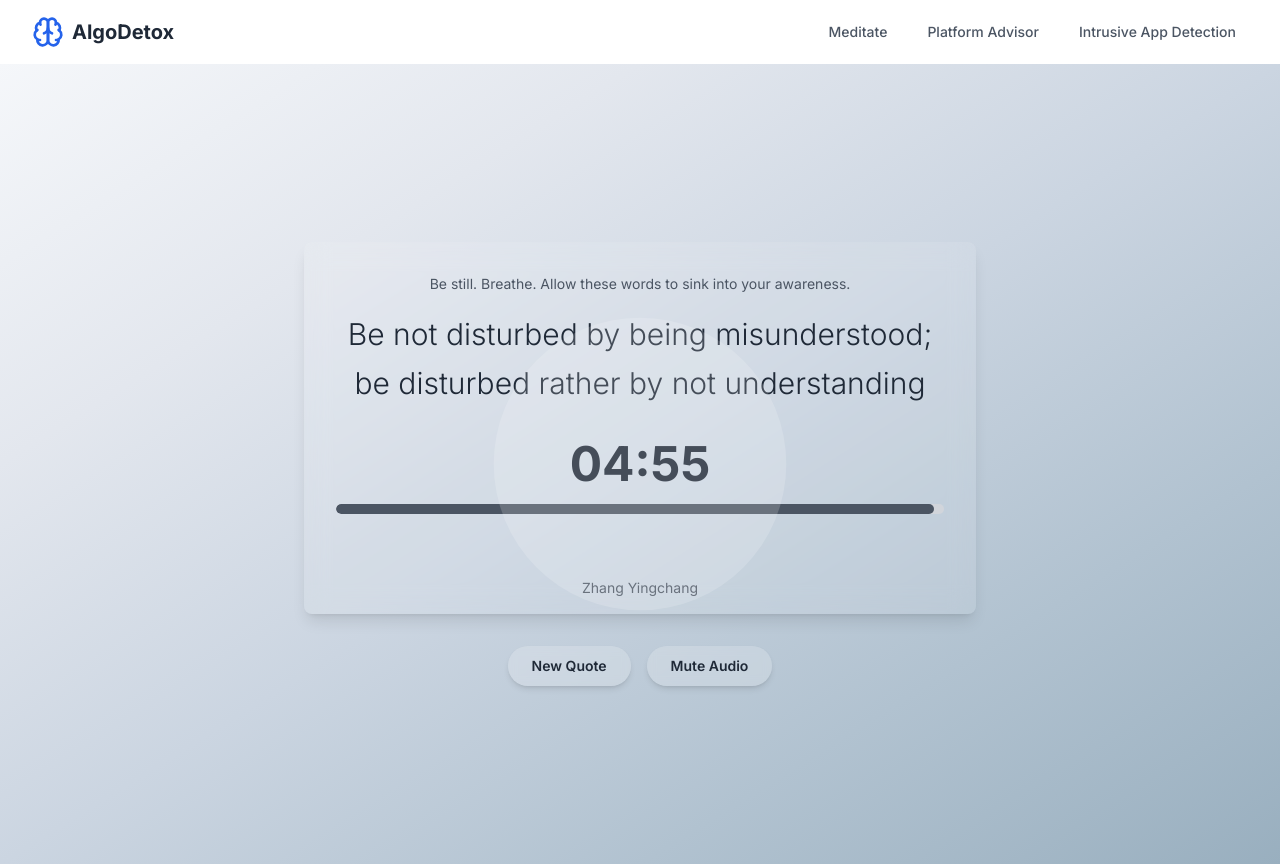
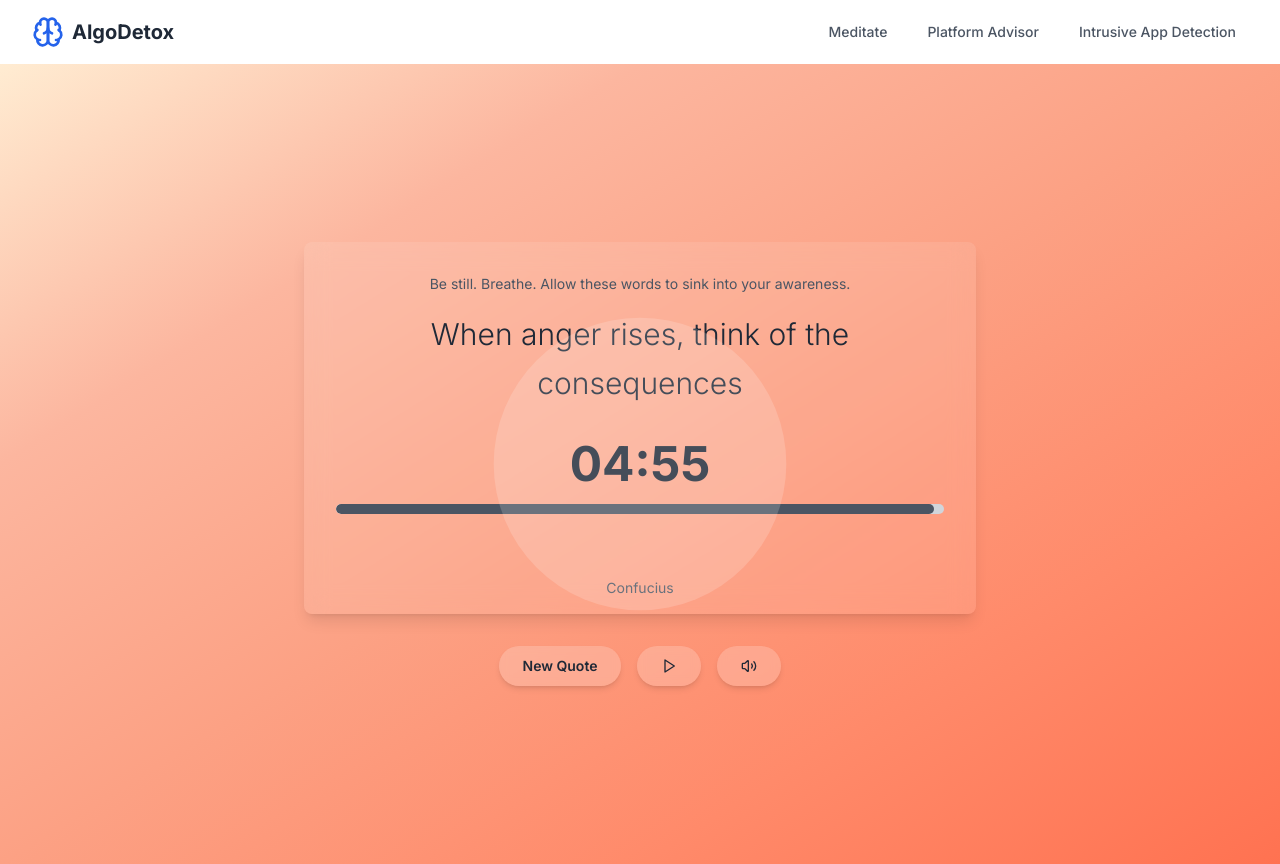
Before and after one commit to taman-islam/algoDetox, a Next.js app: page /meditate in a window 1280 px wide. Built offline with nearby package versions, Linux system fonts and the light colour scheme.

Commit message:
added play button

```diff
--- a/src/app/(subroutes)/meditate/page.tsx
+++ b/src/app/(subroutes)/meditate/page.tsx
@@ -1,10 +1,11 @@
 'use client';
 
-import { useState, useEffect } from 'react';
+import { useState, useEffect, useRef } from 'react';
 import { Button } from '@/components/ui/button';
 import { QuoteDisplay } from './components/QuoteDisplay';
 import { AnimatePresence, motion } from 'framer-motion';
 import { BreathingCircle } from './components/BreathingCircle';
+import { PlayIcon, PauseIcon, Volume2, VolumeX } from 'lucide-react';
 
 import { quotes, type Quote } from './Quotes';
 import {
@@ -36,37 +37,59 @@ const backgroundGradients = [
 const MEDITATION_TIME = 300; // 5 minutes in seconds
 
 export default function MeditatePage() {
-  const [currentQuote, setCurrentQuote] = useState<Quote>({
-    quote: '',
-    source: '',
-  });
+  const initialQuote: Quote = quotes[Math.floor(Math.random() * quotes.length)];
+  const initialBreathingInstruction: BreathingInstruction = getRandomBreathingInstruction();
+  const initialBackgroundIndex = Math.min(
+    Math.floor(Math.random() * backgroundGradients.length),
+    backgroundGradients.length - 1,
+  );
+  const initialBackground = backgroundGradients[initialBackgroundIndex];
+
+  const [currentQuote, setCurrentQuote] = useState<Quote>(initialQuote);
   const [currentBreathingInstruction, setCurrentBreathingInstruction] =
-    useState<BreathingInstruction>(getRandomBreathingInstruction());
-  const [currentBackground, setCurrentBackground] = useState('');
+    useState<BreathingInstruction>(initialBreathingInstruction);
+  const [currentBackground, setCurrentBackground] = useState(initialBackground);
   const [timeRemaining, setTimeRemaining] = useState(MEDITATION_TIME);
   const [isTransitioning, setIsTransitioning] = useState(false);
-  const [audioControl, setAudioControl] = useState<
-    HTMLAudioElement | undefined
-  >();
+  const [isPlaying, setIsPlaying] = useState(false);
+  const [isMuted, setIsMuted] = useState(false);
+  const audioRef = useRef<HTMLAudioElement | null>(null);
+
+  const togglePlay = () => {
+    if (audioRef.current) {
+      if (isPlaying) {
+        audioRef.current.pause();
+      } else {
+        audioRef.current.play();
+      }
+      setIsPlaying(!isPlaying);
+    }
+  };
+
+  const toggleMute = () => {
+    if (audioRef.current) {
+      audioRef.current.muted = !isMuted;
+      setIsMuted(!isMuted);
+    }
+  };
 
   useEffect(() => {
-    setCurrentQuote(quotes[Math.floor(Math.random() * quotes.length)]);
-    setCurrentBackground(
-      backgroundGradients[
+    const audio = new Audio(
+      AUDIO_PATHS[
         Math.min(
-          Math.floor(Math.random() * backgroundGradients.length),
-          backgroundGradients.length - 1,
+          Math.floor(Math.random() * AUDIO_PATHS.length),
+          AUDIO_PATHS.length - 1,
         )
       ],
     );
+    audio.loop = true;
+    audioRef.current = audio;
+
+    return () => {
+      audio.pause();
+      audio.currentTime = 0;
+    };
   }, []);
-
-  const muteUnmuteAudio = () => {
-    console.log(audioControl);
-    if (audioControl) {
-      audioControl.muted = !audioControl.muted;
-    }
-  };
 
   useEffect(() => {
     const timer = setInterval(() => {
@@ -95,38 +118,18 @@ export default function MeditatePage() {
             )
           ];
       } while (newQuote.quote === currentQuote.quote);
+
+      const newBackgroundIndex = Math.min(
+        Math.floor(Math.random() * backgroundGradients.length),
+        backgroundGradients.length - 1,
+      );
       setCurrentQuote(newQuote);
-      setCurrentBackground(
-        backgroundGradients[
-          Math.min(
-            Math.floor(Math.random() * backgroundGradients.length),
-            backgroundGradients.length - 1,
-          )
-        ],
-      );
+      setCurrentBackground(backgroundGradients[newBackgroundIndex]);
       setCurrentBreathingInstruction(getRandomBreathingInstruction());
       setTimeRemaining(MEDITATION_TIME);
       setIsTransitioning(false);
     }, 1000);
   };
-
-  useEffect(() => {
-    const audio = new Audio(
-      AUDIO_PATHS[
-        Math.min(
-          Math.floor(Math.random() * AUDIO_PATHS.length),
-          AUDIO_PATHS.length - 1,
-        )
-      ],
-    );
-    audio.loop = true;
-    audio.play();
-    setAudioControl(audio);
-    return () => {
-      audio.pause();
-      audio.currentTime = 0;
-    };
-  }, []);
 
   return (
     <div className='relative min-h-screen overflow-hidden'>
@@ -167,10 +170,16 @@ export default function MeditatePage() {
             New Quote
           </Button>
           <Button
-            onClick={muteUnmuteAudio}
-            className={`mt-8 ${audioControl?.muted ? 'bg-red-400/20 hover:bg-red-400/30' : 'bg-white/20 hover:bg-white/30'} text-gray-800 font-semibold py-2 px-6 rounded-full transition-all duration-300 backdrop-blur-sm shadow-md hover:shadow-lg transform hover:-translate-y-1`}
+            onClick={togglePlay}
+            className='mt-8 bg-white/20 hover:bg-white/30 text-gray-800 font-semibold py-2 px-6 rounded-full transition-all duration-300 backdrop-blur-sm shadow-md hover:shadow-lg transform hover:-translate-y-1'
           >
-            {audioControl?.muted ? 'Unmute' : 'Mute'} Audio
+            {isPlaying ? <PauseIcon /> : <PlayIcon />}
+          </Button>
+          <Button
+            onClick={toggleMute}
+            className={`mt-8 ${isMuted ? 'bg-red-400/20 hover:bg-red-400/30' : 'bg-white/20 hover:bg-white/30'} text-gray-800 font-semibold py-2 px-6 rounded-full transition-all duration-300 backdrop-blur-sm shadow-md hover:shadow-lg transform hover:-translate-y-1`}
+          >
+            {isMuted ? <VolumeX /> : <Volume2 />}
           </Button>
         </div>
         <BreathingCircle />
```
Also changed, not shown: 1 other file (tests, documents, lock files or other folders).
